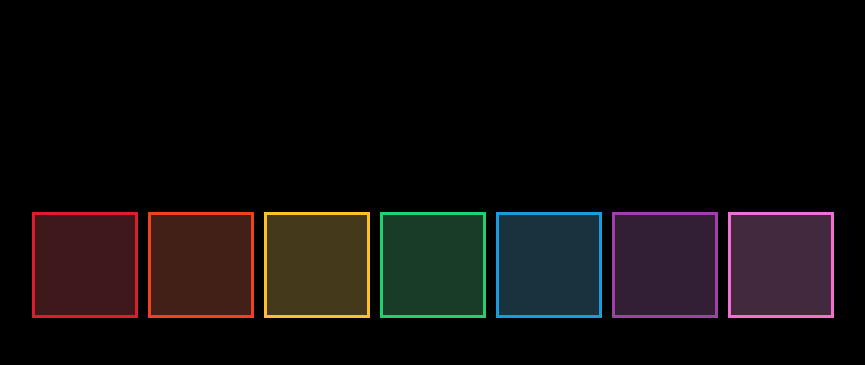
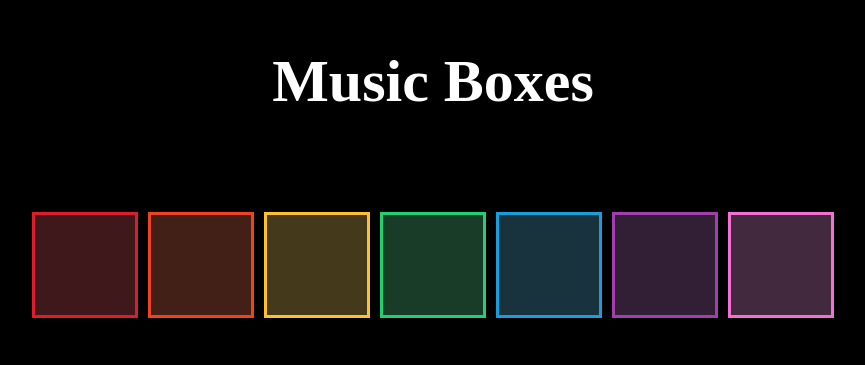
Before and after one commit to leobeltran/music_boxes, a website: page index.html in a window 1280 px wide. Shown: the part 143-508 px from the top of the page, without its empty margins (207-1072 px from the left). Drawn offline with nearby package versions, Linux system fonts and the light colour scheme.

Commit message:
music boxes title

```diff
--- a/css/style.css
+++ b/css/style.css
@@ -1,5 +1,12 @@
 body{
 	background-color: black;
+}
+
+h1{
+	text-align: center;
+	color: white;
+	font-size: 60px;
+	margin: 15% auto;
 }
 
 #instrument{
--- a/index.html
+++ b/index.html
@@ -8,6 +8,9 @@
 	</head>
 
 	<body>
+		<h1>Music Boxes</h1>
+
+
 
 <!--		Loading audio files-->
 		<audio id="cAudio" >
```
